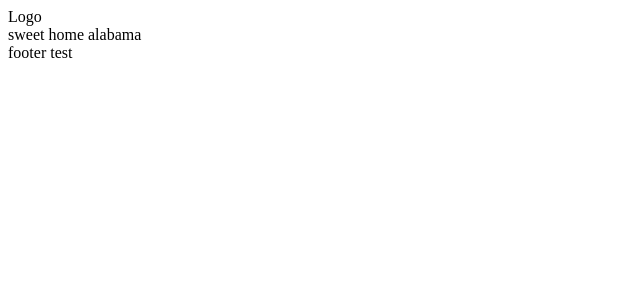
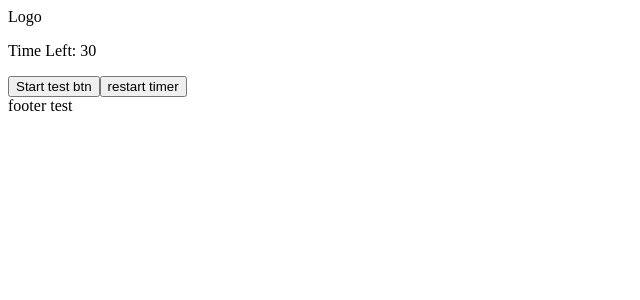
Before and after one commit to stanl3yl33/lee-type, a Next.js app: page / in a window 1280 px wide. Shown: the top 300 px of the page, without its empty margins (0-640 px from the left). Built offline with nearby package versions, Linux system fonts and the light colour scheme.

Commit message:
implemented barbones timer component (to be changed later) and tested it out at home page.

```diff
--- a/src/app/page.tsx
+++ b/src/app/page.tsx
@@ -1,3 +1,9 @@
+import { Timer } from "@/components/Timer";
+
 export default function Home() {
-  return <div>sweet home alabama</div>;
+  return (
+    <div>
+      <Timer />
+    </div>
+  );
 }
--- a/src/components/Timer.tsx
+++ b/src/components/Timer.tsx
@@ -1,5 +1,64 @@
-import React from "react";
+"use client";
+
+import React, { useEffect, useState } from "react";
+import useTypingSettingsStore from "@/store/useTypingSettingsStore";
+// import useThemeStore from "@/store/useThemeStore";
 
 export function Timer() {
-  return <div></div>;
+  // let countDown = useTypingSettingsStore((state) => state.)
+  // const [timer, setTimer] = useState<number>(
+  //   useTypingSettingsStore((state) => state.timeMode.preset)
+  // );
+
+  const presetTime = useTypingSettingsStore((state) => state.timeMode.preset);
+  const customTime = useTypingSettingsStore(
+    (state) => state.timeMode.customDuration
+  );
+
+  // time used for the useState
+  const time = presetTime === "custom" ? customTime : presetTime;
+
+  const [countDown, setCountDown] = useState<number>(time);
+  const [startTimer, setStartTimer] = useState<boolean>(false);
+
+  useEffect(() => {
+    // setInterval(setTimer((prevTime) => prevTime - 1));
+
+    // decrements the time every sec pass:
+    // stops at 0
+
+    if (startTimer === true) {
+      const id = setInterval(() => {
+        setCountDown((prevTime) => {
+          if (prevTime <= 1) {
+            clearInterval(id); // stops timer
+            return 0;
+          }
+          return prevTime - 1;
+        });
+      }, 1000);
+
+      // clean up funciton for the timer.
+      // mostly used if user navigates to other page which cleans up timer
+      return () => clearInterval(id);
+    }
+  }, [startTimer]);
+
+  return (
+    <div>
+      {/* placeholder for now */}
+      {countDown > 0 ? <p>Time Left: {countDown}</p> : <p>Times up!</p>}
+      <button onClick={() => setStartTimer(true)}>Start test btn</button>
+
+      {/* remove reset button. only used for testing purposes */}
+      <button
+        onClick={() => {
+          setStartTimer(false);
+          setCountDown(time);
+        }}
+      >
+        restart timer
+      </button>
+    </div>
+  );
 }
```
